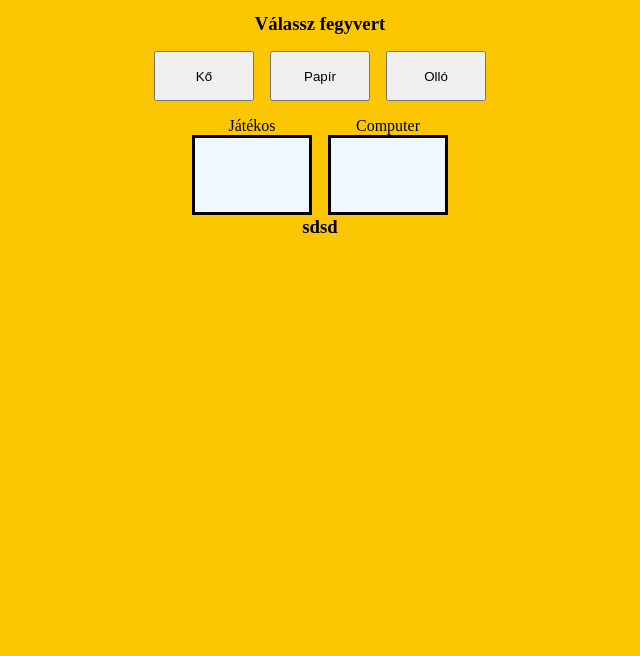
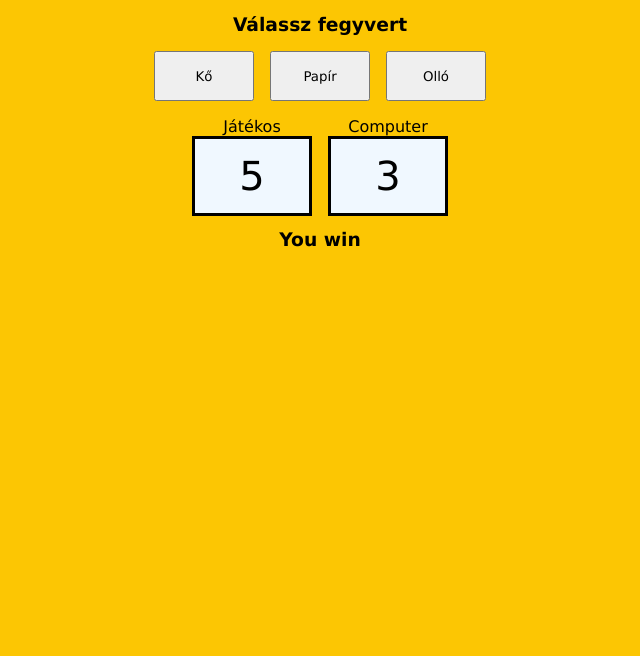
Before and after one commit to MathiasHun1/Rock-paper-scissors, a plain HTML site: page index.html in a window 1280 px wide. Shown: the part 144-800 px from the top of the page, without its empty margins (320-960 px from the left). Drawn offline with Linux system fonts and the light colour scheme.

Commit message:
some mod in html and css

```diff
--- a/index.html
+++ b/index.html
@@ -19,17 +19,21 @@
             <button class="weapon" id="scissor">Olló</button>
         </div>
         <div id="scores-container">
-            <div id="player-score">
+            <div id="player-score-box">
                 <p>Játékos</p>
-                <div></div>
+                <div>
+                    <p id="player-score">5</p>
+                </div>
             </div>
-            <div id="computer-score">
+            <div id="computer-score-box">
                 <p>Computer</p>
-                <div></div>
+                <div>
+                    <p id="computer-score">3</p>
+                </div>
             </div>
         </div>
         <div id="result-container">
-            <h3>sdsd</h3>
+            <h3>You win</h3>
         </div>
     </main>
     <script src="script.js"></script>
--- a/styles.css
+++ b/styles.css
@@ -2,6 +2,7 @@
     box-sizing: border-box;
     margin: 0;
     padding: 0;
+    font-family: Verdana, Geneva, Tahoma, sans-serif;
 }
 
 body {
@@ -45,21 +46,22 @@ header {
     text-align: center;
 }
 
+#result-container {
+    margin-top: 2em;
+}
+
 #result-container > h3 {
     text-align: center;
     margin-top: 1em;
 }
 
-#player-score > div {
+#player-score-box > div, #computer-score-box > div {
     width: 100%;
     height: 100%;
     background-color: aliceblue;
     border: 3px solid black;
+    display: flex;
+    justify-content: center;
+    align-items: center;
+    font-size: 40px;
 }
-
-#computer-score > div {
-    width: 100%;
-    height: 100%;
-    background-color: aliceblue;
-    border: 3px solid black;
-}
```
